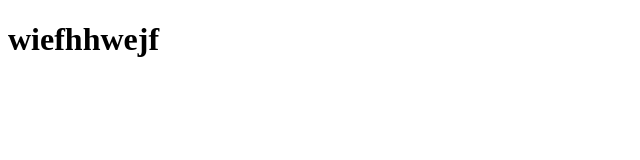
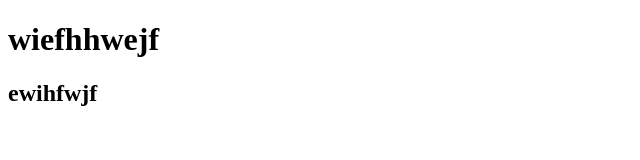
Before and after one commit to DarrenTanui/Project-1, a plain HTML site: page index.html in a window 1280 px wide. Shown: the whole page, without its empty margins (0-640 px from the left). Drawn offline with Linux system fonts and the light colour scheme.

Commit message:
First Commit

```diff
--- a/index.html
+++ b/index.html
@@ -7,5 +7,6 @@
 </head>
 <body>
     <h1>wiefhhwejf</h1>
+    <h2>ewihfwjf</h2>
 </body>
 </html>
```
